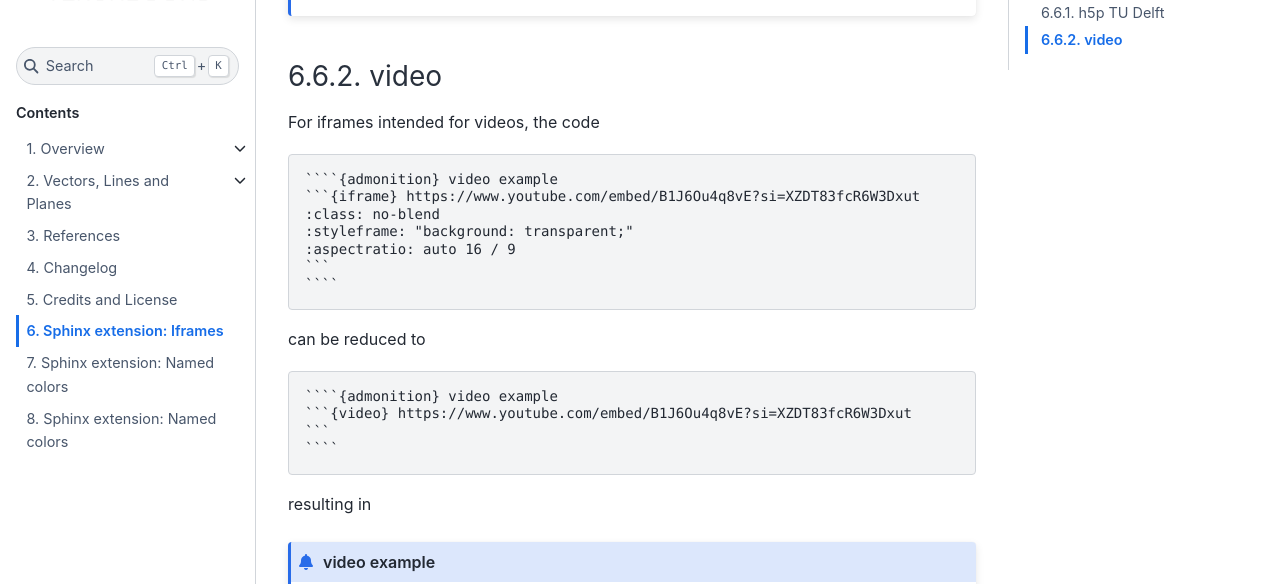
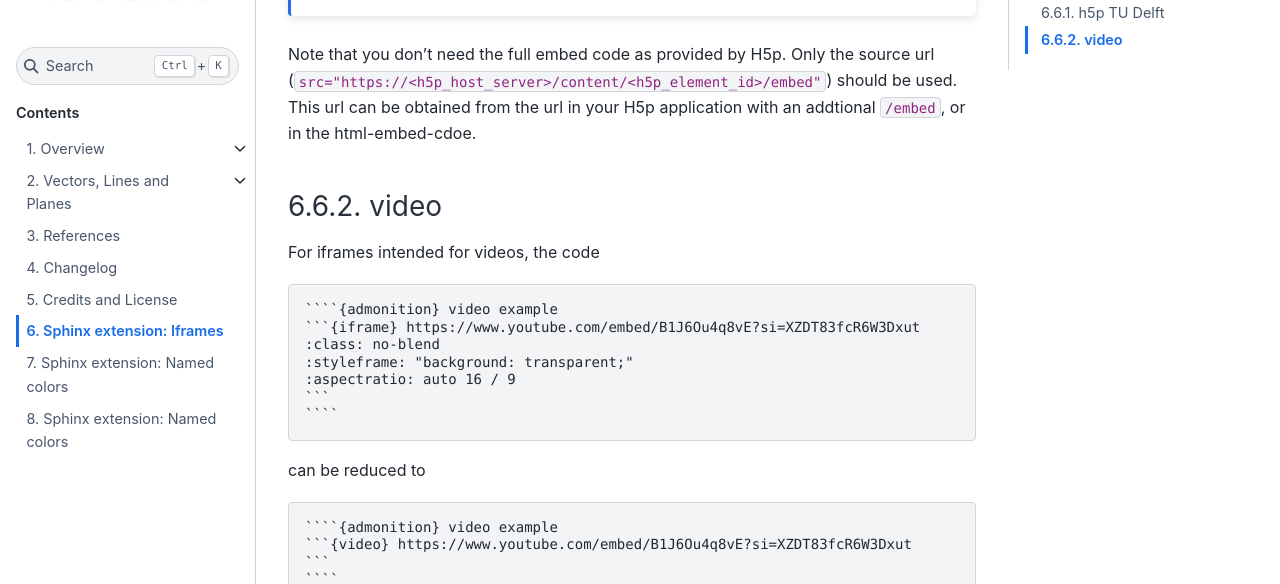
Before and after one commit to douden/test_book_from_template, a Jupyter Book: the page built from book/iframes.md, in a window 1280 px wide and 900 px high, scrolled down 9454 px, cut to the strip 216-800 px from the top of the window. Built offline with Jupyter Book 1.0.4 settings and Sphinx 7.4.7 and the Sphinx Book theme 1.1.4, drawn with Linux system fonts in a browser that asks for light colours; pages that are not in the unit, such as notebooks, are missing from menus; comment, search, counter and statistics services are not loaded.

Commit message:
Update iframes.md

`````diff
--- a/book/iframes.md
+++ b/book/iframes.md
@@ -300,6 +300,8 @@ resulting in
 ```
 ````
 
+Note that you don't need the full embed code as provided by H5p. Only the source url (`src="https://<h5p_host_server>/content/<h5p_element_id>/embed"`) should be used. This url can be obtained from the url in your H5p application with an addtional `/embed`, or in the html-embed-cdoe.
+
 ### video
 
 For iframes intended for videos, the code
`````
